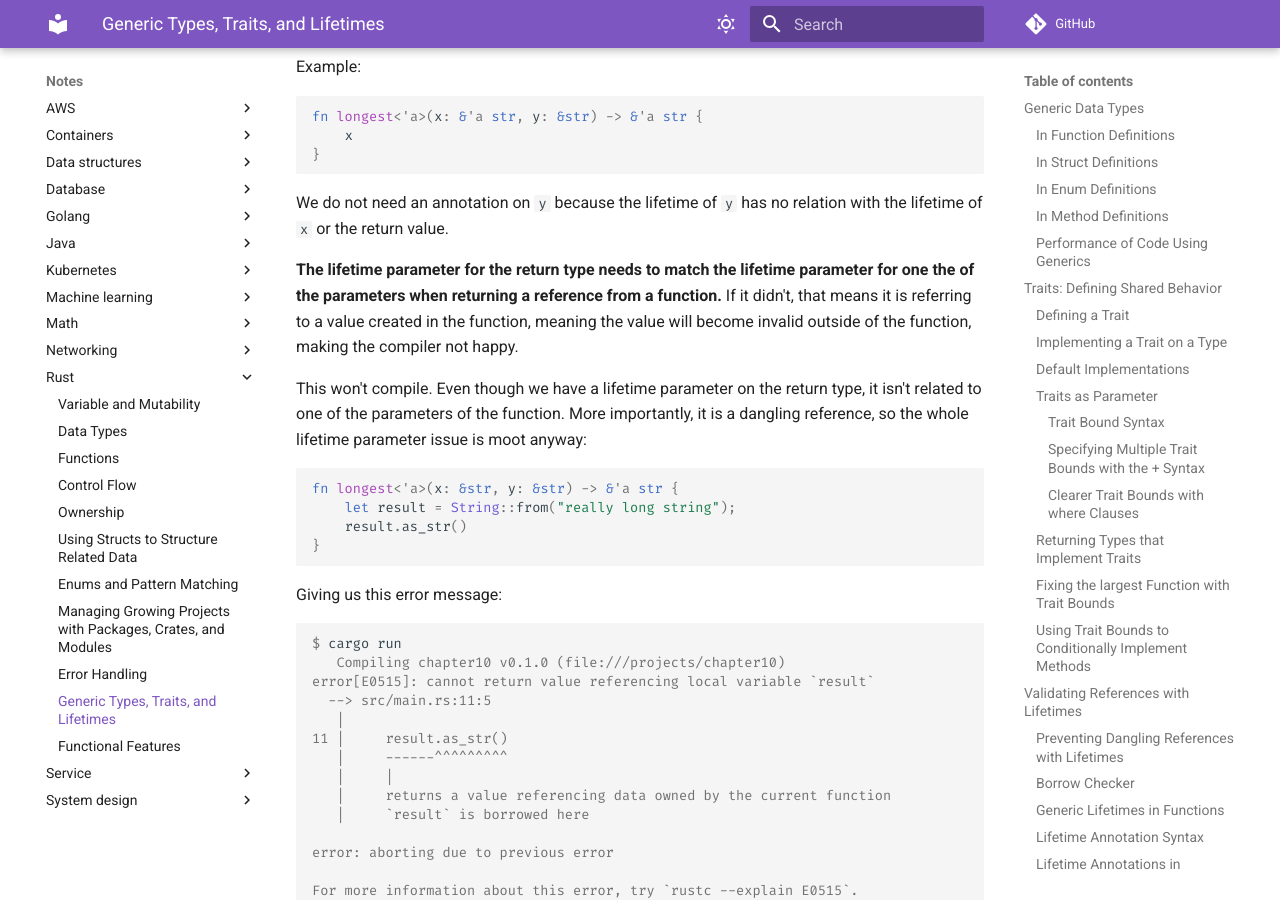
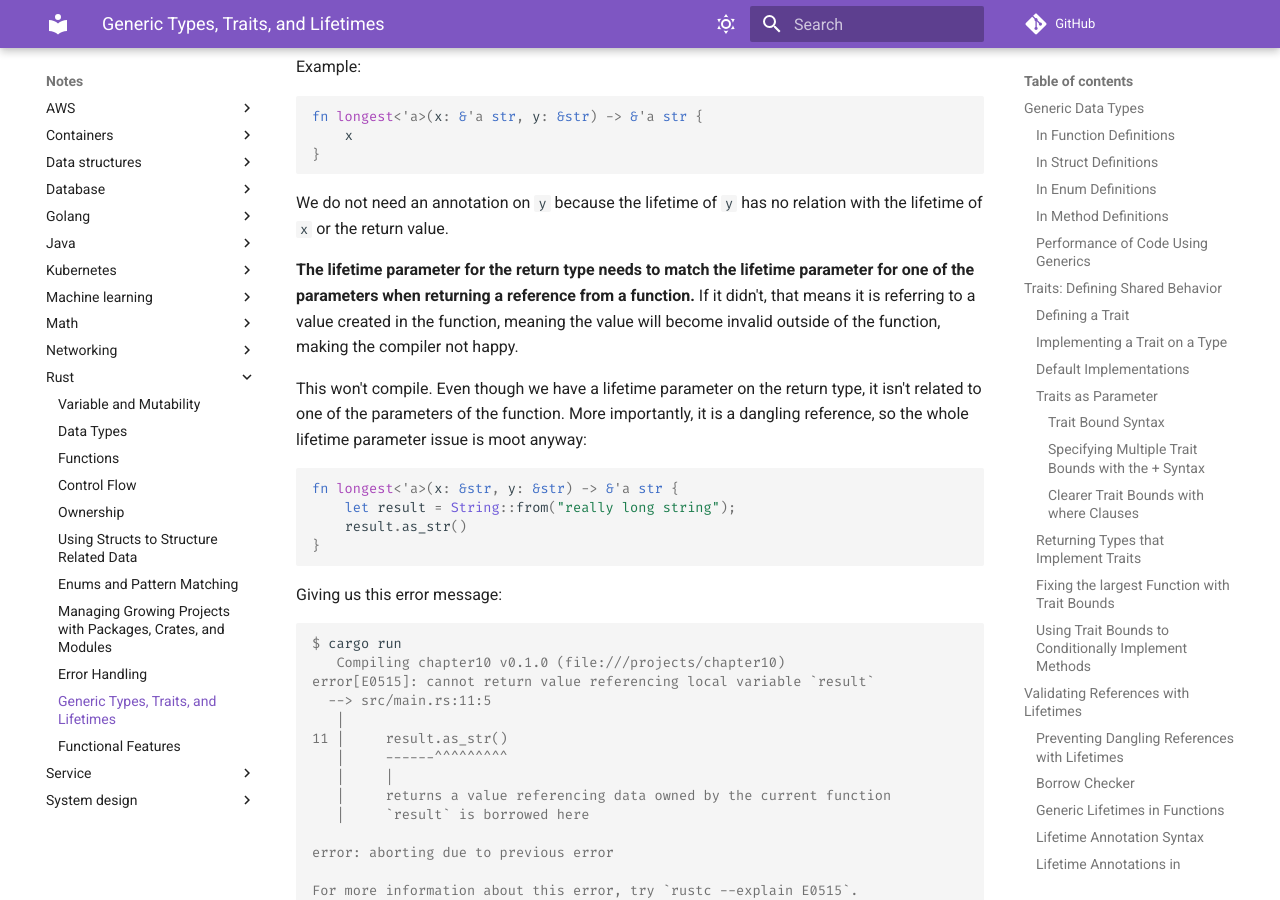
Before and after one commit to gapuchi/gapuchi.github.io, an MkDocs documentation site: the page built from docs/notes/rust/10-generics.md, in a window 1280 px wide and 900 px high, scrolled down 16242 px. Built offline with MkDocs 1.6.1 and Material for MkDocs 9.7.7, drawn with Linux system fonts in a browser that asks for light colours; comment, search, counter and statistics services are not loaded; some of the changed text lies outside the part shown.

Commit message:
Typo Fix.

```diff
--- a/docs/notes/rust/10-generics.md
+++ b/docs/notes/rust/10-generics.md
@@ -769,7 +769,7 @@ fn longest<'a>(x: &'a str, y: &str) -> &'a str {
 
 We do not need an annotation on `y` because the lifetime of `y` has no relation with the lifetime of `x` or the return value.
 
-**The lifetime parameter for the return type needs to match the lifetime parameter for one the of the parameters when returning a reference from a function.** If it didn't, that means it is referring to a value created in the function, meaning the value will become invalid outside of the function, making the compiler not happy.
+**The lifetime parameter for the return type needs to match the lifetime parameter for one of the parameters when returning a reference from a function.** If it didn't, that means it is referring to a value created in the function, meaning the value will become invalid outside of the function, making the compiler not happy.
 
 This won't compile. Even though we have a lifetime parameter on the return type, it isn't related to one of the parameters of the function. More importantly, it is a dangling reference, so the whole lifetime parameter issue is moot anyway:
 
```
Also changed, not shown: other parts of docs/notes/rust/10-generics.md (+1 -1 lines).
